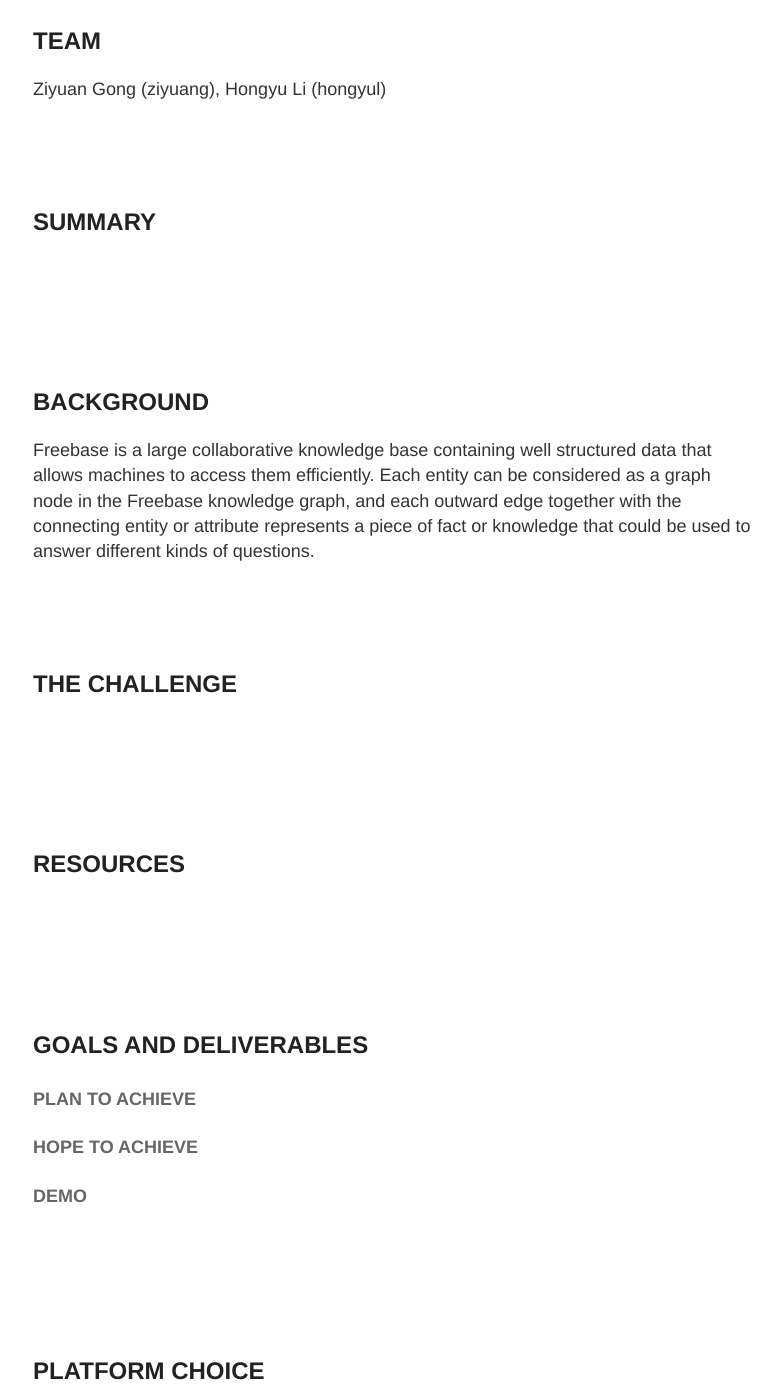
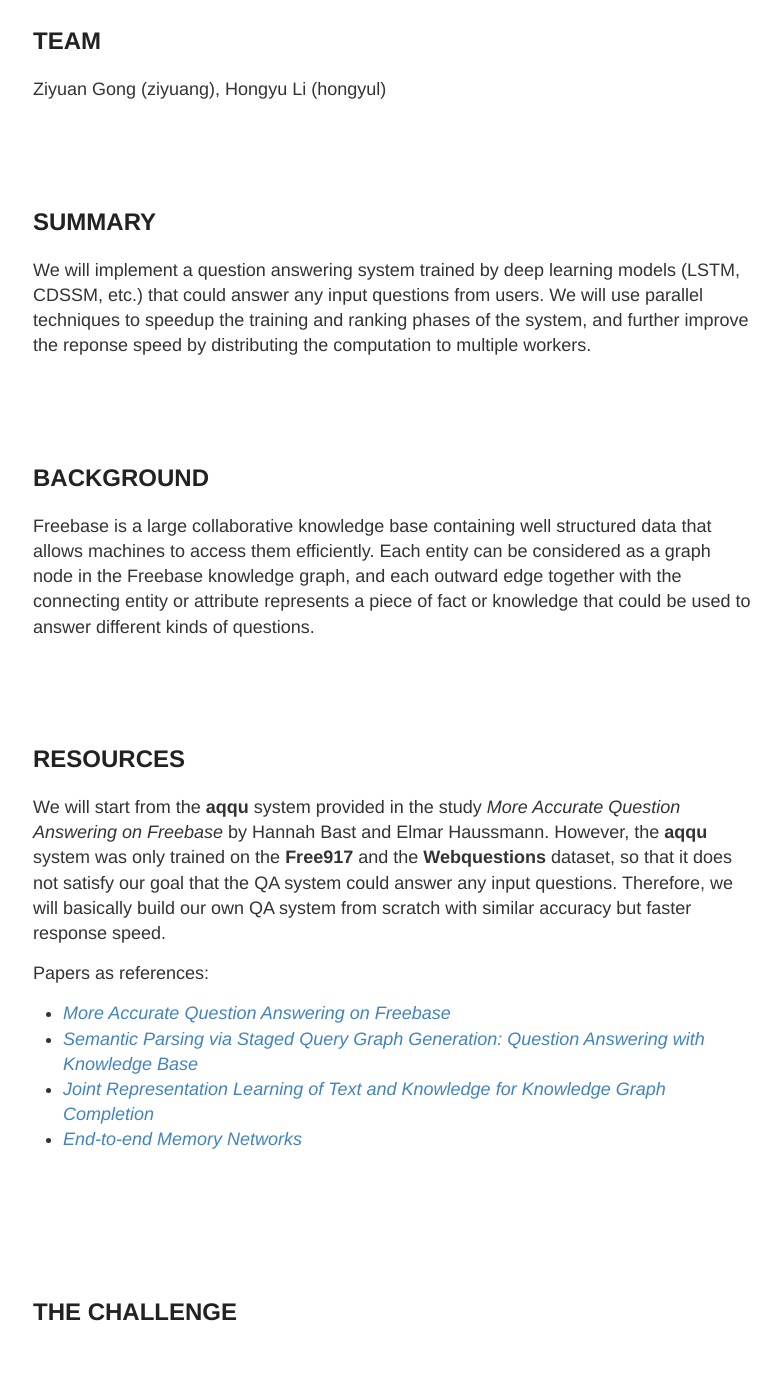
Before and after one commit to xiaozhuyfk/parallel, a Jekyll site: the page built from docs/_posts/2017-4-8-Project-Proposal.md, in a window 1280 px wide and 1400 px high, scrolled down 803 px. Shown: the whole window, without its empty margins (247-1028 px from the left). Built offline with Jekyll 4.4.1, drawn with Linux system fonts in a browser that asks for light colours.

Commit message:
Update 2017-4-8-Project-Proposal.md

```diff
--- a/docs/_posts/2017-4-8-Project-Proposal.md
+++ b/docs/_posts/2017-4-8-Project-Proposal.md
@@ -25,6 +25,7 @@
 <br><br><br><br>
 
 ## SUMMARY
+We will implement a question answering system trained by deep learning models (LSTM, CDSSM, etc.) that could answer any input questions from users. We will use parallel techniques to speedup the training and ranking phases of the system, and further improve the reponse speed by distributing the computation to multiple workers.
 <br><br><br><br>
 
 
@@ -32,10 +33,18 @@
 Freebase is a large collaborative knowledge base containing well structured data that allows machines to access them efficiently. Each entity can be considered as a graph node in the Freebase knowledge graph, and each outward edge together with the connecting entity or attribute represents a piece of fact or knowledge that could be used to answer different kinds of questions.
 <br><br><br><br>
 
-## THE CHALLENGE
+## RESOURCES
+We will start from the **aqqu** system provided in the study *More Accurate Question Answering on Freebase* by Hannah Bast and Elmar Haussmann. However, the **aqqu** system was only trained on the **Free917** and the **Webquestions** dataset, so that it does not satisfy our goal that the QA system could answer any input questions. Therefore, we will basically build our own QA system from scratch with similar accuracy but faster response speed.
+
+Papers as references:
+* [*More Accurate Question Answering on Freebase*](http://ad-publications.informatik.uni-freiburg.de/CIKM_freebase_qa_BH_2015.pdf)
+* [*Semantic Parsing via Staged Query Graph Generation: Question Answering with Knowledge Base*](http://www.aclweb.org/anthology/P15-1128)
+* [*Joint Representation Learning of Text and Knowledge for Knowledge Graph Completion*](https://arxiv.org/pdf/1611.04125.pdf)
+* [*End-to-end Memory Networks*](https://papers.nips.cc/paper/5846-end-to-end-memory-networks.pdf)
+
 <br><br><br><br>
 
-## RESOURCES
+## THE CHALLENGE
 <br><br><br><br>
 
 ## GOALS AND DELIVERABLES
```
